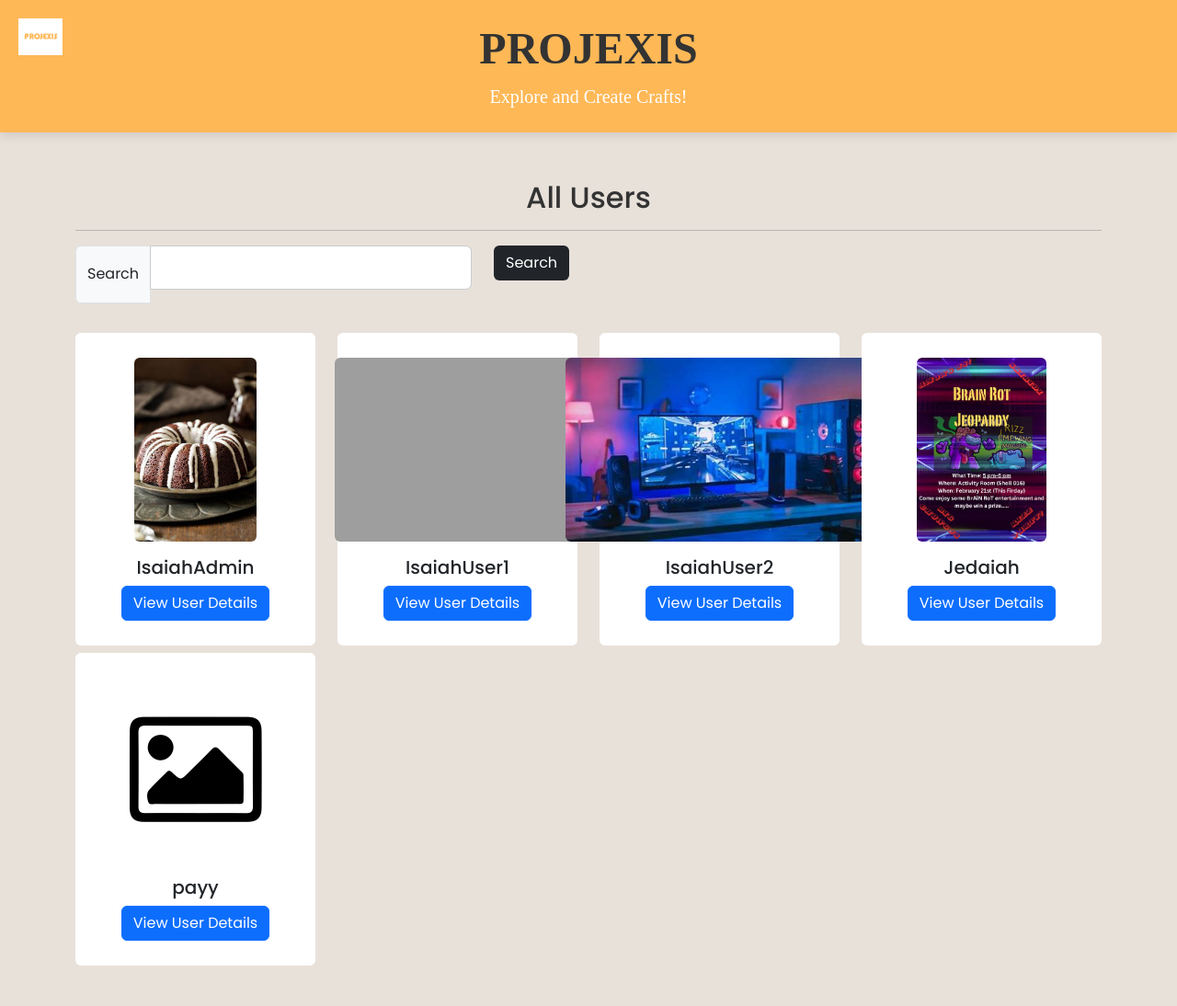
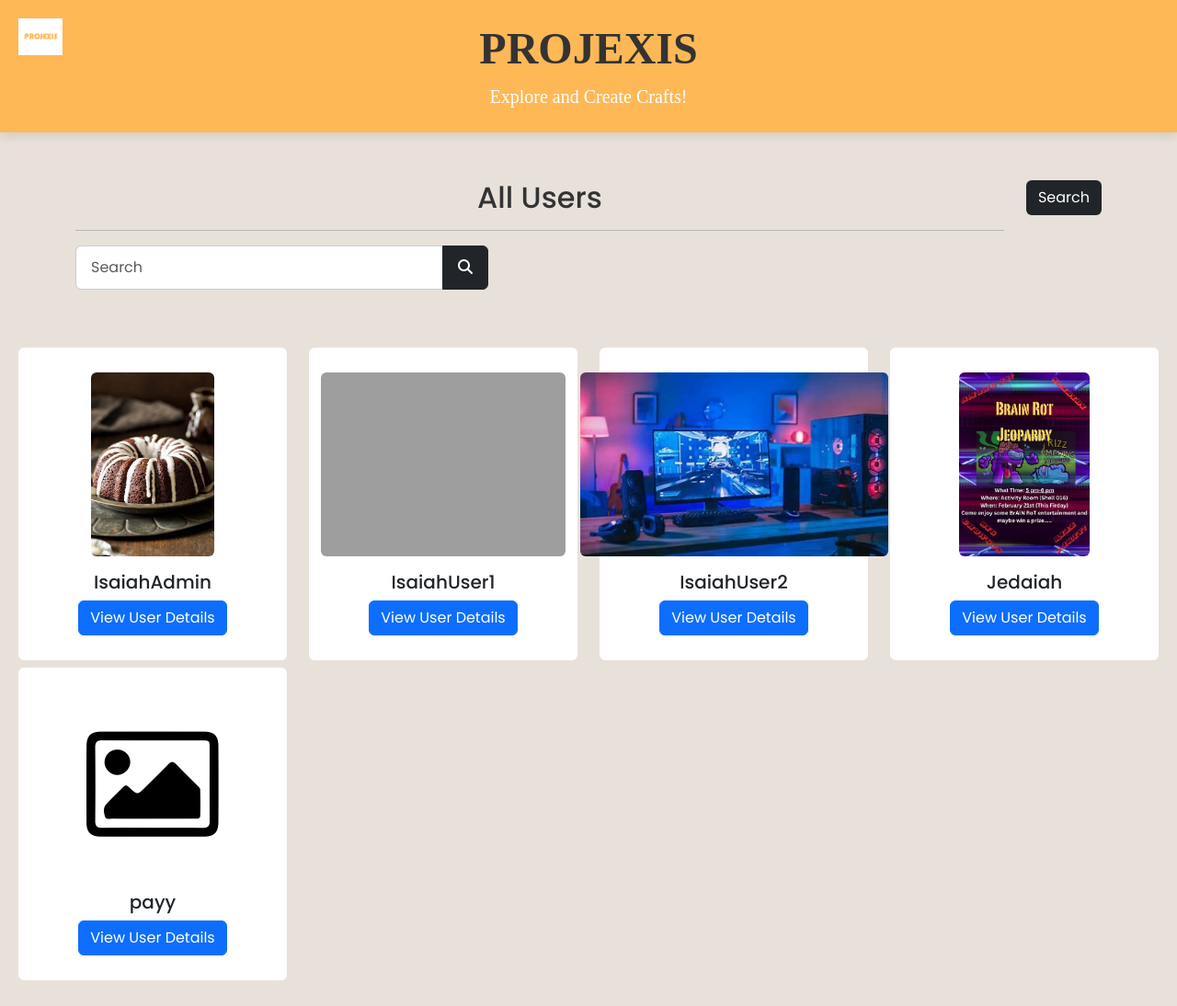
Before and after one commit to Pjones97/P2CraftProject, a Django app: page /Media/search_users/ in a window 1280 px wide. Shown: the whole page at 92% size. Run offline with Django 5.2, Linux system fonts and the light colour scheme; data comes from the database, SQL or seed files in the repository; both versions use the stored data as it was after the commit; some libraries are stand-ins or nearby versions; grey boxes are pictures that could not be loaded.

Commit message:
changed the search bar for search_users

```diff
--- a/Media/templates/Media/search_users.html
+++ b/Media/templates/Media/search_users.html
@@ -12,14 +12,12 @@
         <hr />
         <p class="card-text">
           <form method="GET">
-            <div class="row">
-              <div class="col-auto">
-                <div class="input-group col-auto">
-                  <div class="input-group-text">
-                    Search</div>
-                  <input type="text" class="form-control"
-                    name="search">
-                </div>
+            <div class="input-group">
+              <input type="text" class="form-control rounded-start" name="search" placeholder="Search">
+              <button class="btn btn-dark rounded-end" type="submit">
+                <i class="fas fa-search"></i>
+              </button>
+            </div>
               </div>
               <div class="col-auto">
                 <button class="btn bg-dark text-white"
```
Also changed, not shown: CraftSite/static/css/img/Default.png (added), db.sqlite3.
